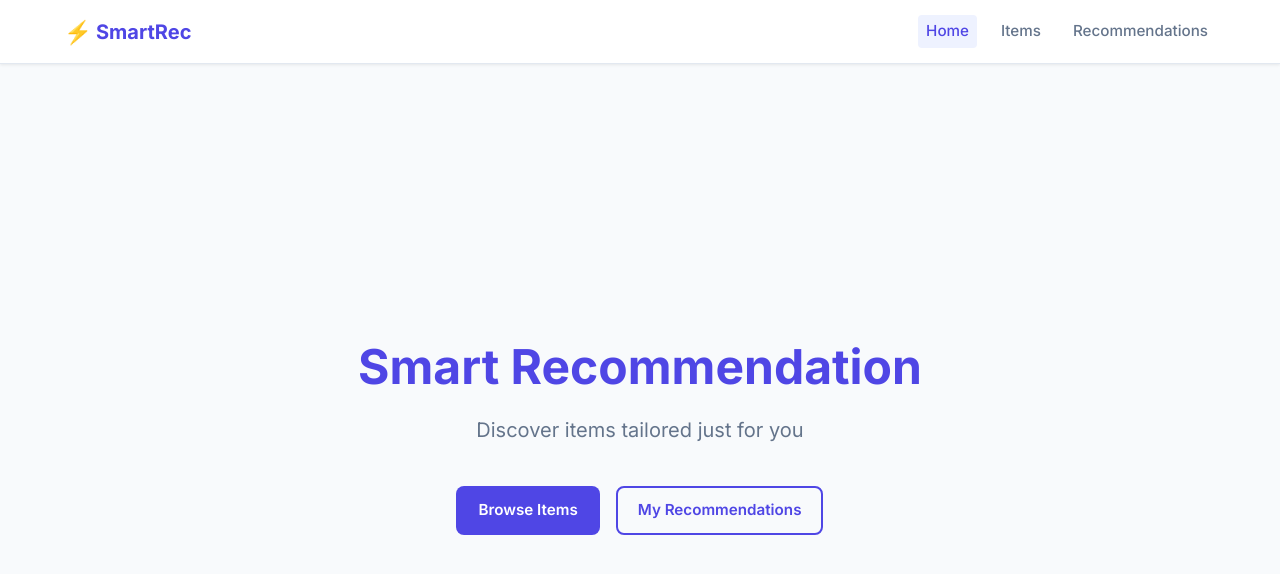
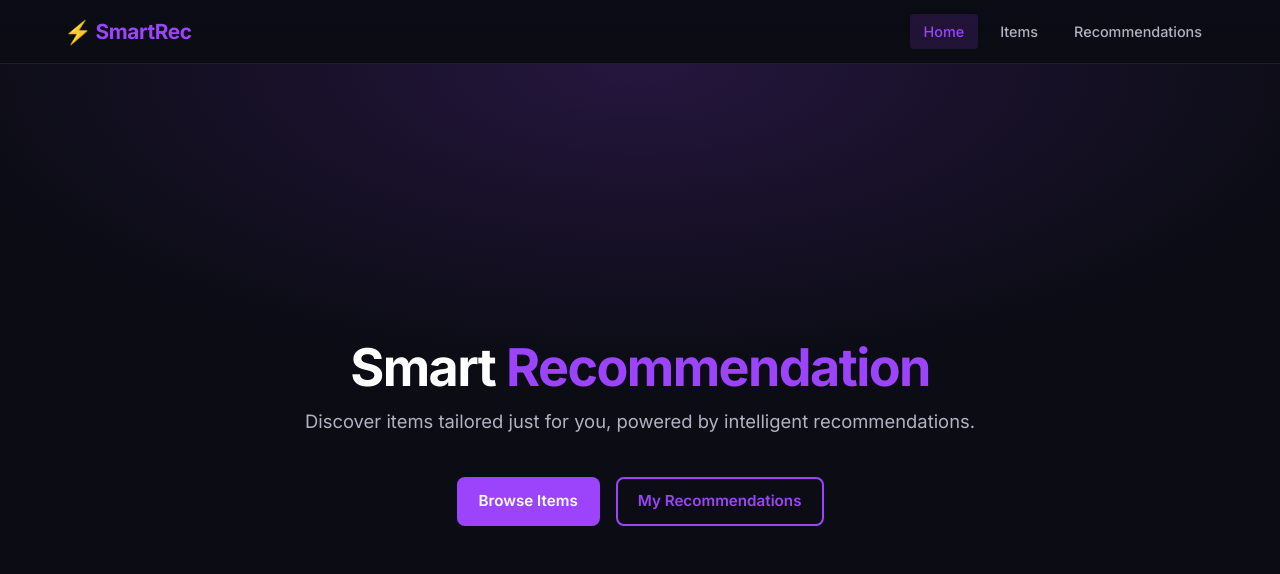
Before and after one commit to Arthur-Santos13/smart-recommendation-frontend, an Angular app: page /home in a window 1280 px wide. Shown: the top 574 px of the page. Built offline with nearby package versions, Linux system fonts and the light colour scheme.

Commit message:
feat(item): create item listing page with basic UI

```diff
--- a/src/app/components/layout/layout.scss
+++ b/src/app/components/layout/layout.scss
@@ -9,9 +9,9 @@
     top: 0;
     z-index: 100;
     height: var(--header-height);
-    background-color: var(--color-surface);
+    background: linear-gradient(180deg, rgba(11, 12, 20, 0.98) 0%, rgba(11, 12, 20, 0.85) 100%);
+    backdrop-filter: blur(12px);
     border-bottom: 1px solid var(--color-border);
-    box-shadow: var(--shadow-sm);
 
     &__inner {
         display: flex;
@@ -28,9 +28,15 @@
         align-items: center;
         gap: var(--spacing-xs);
         text-decoration: none;
-        font-weight: 700;
-        font-size: 1.25rem;
+        font-weight: 800;
+        font-size: 1.3rem;
+        letter-spacing: -0.02em;
         color: var(--color-primary);
+        transition: opacity 0.2s;
+
+        &:hover {
+            opacity: 0.85;
+        }
     }
 
     &__brand-icon {
@@ -40,21 +46,21 @@
     &__nav {
         display: flex;
         align-items: center;
-        gap: var(--spacing-md);
+        gap: var(--spacing-sm);
     }
 
     &__nav-link {
         text-decoration: none;
-        font-size: 0.95rem;
+        font-size: 0.9rem;
         font-weight: 500;
         color: var(--color-text-secondary);
-        padding: var(--spacing-xs) var(--spacing-sm);
+        padding: 0.4rem 0.875rem;
         border-radius: var(--radius-sm);
         transition: color 0.2s, background-color 0.2s;
 
         &:hover {
-            color: var(--color-primary);
-            background-color: var(--color-primary-light);
+            color: var(--color-text);
+            background-color: rgba(255, 255, 255, 0.06);
         }
 
         &--active {
--- a/src/app/pages/home/home.html
+++ b/src/app/pages/home/home.html
@@ -1,7 +1,7 @@
 <section class="home-page">
     <div class="hero">
-        <h1 class="hero__title">Smart Recommendation</h1>
-        <p class="hero__subtitle">Discover items tailored just for you</p>
+        <h1 class="hero__title">Smart<span> Recommendation</span></h1>
+        <p class="hero__subtitle">Discover items tailored just for you, powered by intelligent recommendations.</p>
         <div class="hero__actions">
             <a routerLink="/items" class="btn btn--primary">Browse Items</a>
             <a routerLink="/recommendations" class="btn btn--outline">My Recommendations</a>
--- a/src/app/pages/home/home.scss
+++ b/src/app/pages/home/home.scss
@@ -4,23 +4,33 @@
     align-items: center;
     min-height: calc(100vh - var(--header-height));
     padding: var(--spacing-xl);
+    background:
+        radial-gradient(ellipse 80% 60% at 50% 0%, rgba(155, 68, 252, 0.18) 0%, transparent 70%),
+        var(--color-bg);
 }
 
 .hero {
     text-align: center;
-    max-width: 600px;
+    max-width: 680px;
 
     &__title {
-        font-size: 3rem;
-        font-weight: 700;
-        color: var(--color-primary);
+        font-size: 3.25rem;
+        font-weight: 800;
+        letter-spacing: -0.03em;
+        line-height: 1.15;
+        color: var(--color-text);
         margin-bottom: var(--spacing-sm);
+
+        span {
+            color: var(--color-primary);
+        }
     }
 
     &__subtitle {
-        font-size: 1.25rem;
+        font-size: 1.15rem;
         color: var(--color-text-secondary);
         margin-bottom: var(--spacing-xl);
+        line-height: 1.7;
     }
 
     &__actions {
--- a/src/app/pages/items/items.html
+++ b/src/app/pages/items/items.html
@@ -1,10 +1,46 @@
 <section class="items-page">
     <div class="page-header">
-        <h2 class="page-header__title">Items</h2>
-        <p class="page-header__subtitle">Browse all available items</p>
+        <h2 class="page-header__title">Browse Items</h2>
+        <p class="page-header__subtitle">Explore all available content</p>
     </div>
+
+    @if (loading()) {
+    <div class="items-skeleton">
+        @for (n of [1,2,3,4,5,6,7,8]; track n) {
+        <div class="skeleton-card"></div>
+        }
+    </div>
+    } @else if (error()) {
+    <div class="items-error">
+        <span class="items-error__icon">⚠</span>
+        <p class="items-error__message">{{ error() }}</p>
+    </div>
+    } @else if (items().length === 0) {
+    <div class="items-empty">
+        <p>No items found.</p>
+    </div>
+    } @else {
     <div class="items-grid">
-        <!-- Items will be rendered here in phase 3/4 -->
-        <p class="placeholder-text">Items will be listed here.</p>
+        @for (item of items(); track item.id) {
+        <article class="item-card">
+            <div class="item-card__thumb">
+                <span class="item-card__category-badge">{{ categoryLabel(item.category) }}</span>
+            </div>
+            <div class="item-card__body">
+                <h3 class="item-card__title">{{ item.title }}</h3>
+                @if (item.description) {
+                <p class="item-card__desc">{{ item.description }}</p>
+                }
+                @if (item.tags) {
+                <div class="item-card__tags">
+                    @for (tag of item.tags.split(','); track tag) {
+                    <span class="item-card__tag">{{ tag.trim() }}</span>
+                    }
+                </div>
+                }
+            </div>
+        </article>
+        }
     </div>
+    }
 </section>
--- a/src/app/pages/items/items.scss
+++ b/src/app/pages/items/items.scss
@@ -4,16 +4,146 @@
     margin: 0 auto;
 }
 
+// ─── Grid ────────────────────────────────────────────────────────────────────
 .items-grid {
     display: grid;
-    grid-template-columns: repeat(auto-fill, minmax(280px, 1fr));
+    grid-template-columns: repeat(auto-fill, minmax(260px, 1fr));
     gap: var(--spacing-lg);
     margin-top: var(--spacing-xl);
 }
 
-.placeholder-text {
-    color: var(--color-text-secondary);
-    grid-column: 1 / -1;
+// ─── Card ────────────────────────────────────────────────────────────────────
+.item-card {
+    background-color: var(--color-surface);
+    border: 1px solid var(--color-border);
+    border-radius: var(--radius-lg);
+    overflow: hidden;
+    cursor: pointer;
+    transition: transform 0.2s ease, box-shadow 0.2s ease, border-color 0.2s ease;
+
+    &:hover {
+        transform: translateY(-4px) scale(1.01);
+        box-shadow: var(--shadow-lg);
+        border-color: rgba(155, 68, 252, 0.4);
+    }
+
+    &__thumb {
+        position: relative;
+        height: 140px;
+        background: linear-gradient(135deg, var(--color-surface-2) 0%, #1e1030 100%);
+        display: flex;
+        align-items: flex-start;
+        justify-content: flex-end;
+        padding: var(--spacing-sm);
+    }
+
+    &__category-badge {
+        font-size: 0.7rem;
+        font-weight: 700;
+        text-transform: uppercase;
+        letter-spacing: 0.08em;
+        color: var(--color-primary);
+        background-color: var(--color-primary-light);
+        border: 1px solid rgba(155, 68, 252, 0.3);
+        padding: 0.2rem 0.5rem;
+        border-radius: var(--radius-sm);
+    }
+
+    &__body {
+        padding: var(--spacing-md);
+    }
+
+    &__title {
+        font-size: 0.95rem;
+        font-weight: 600;
+        color: var(--color-text);
+        line-height: 1.4;
+        margin-bottom: var(--spacing-xs);
+        display: -webkit-box;
+        -webkit-line-clamp: 2;
+        -webkit-box-orient: vertical;
+        overflow: hidden;
+    }
+
+    &__desc {
+        font-size: 0.82rem;
+        color: var(--color-text-secondary);
+        line-height: 1.55;
+        margin-bottom: var(--spacing-sm);
+        display: -webkit-box;
+        -webkit-line-clamp: 2;
+        -webkit-box-orient: vertical;
+        overflow: hidden;
+    }
+
+    &__tags {
+        display: flex;
+        flex-wrap: wrap;
+        gap: 0.3rem;
+        margin-top: var(--spacing-xs);
+    }
+
+    &__tag {
+        font-size: 0.7rem;
+        color: var(--color-text-muted);
+        background-color: rgba(255, 255, 255, 0.05);
+        border: 1px solid var(--color-border);
+        padding: 0.15rem 0.45rem;
+        border-radius: 999px;
+    }
+}
+
+// ─── Skeleton ────────────────────────────────────────────────────────────────
+.items-skeleton {
+    display: grid;
+    grid-template-columns: repeat(auto-fill, minmax(260px, 1fr));
+    gap: var(--spacing-lg);
+    margin-top: var(--spacing-xl);
+}
+
+.skeleton-card {
+    height: 220px;
+    background: linear-gradient(90deg,
+            var(--color-surface) 25%,
+            var(--color-surface-2) 50%,
+            var(--color-surface) 75%);
+    background-size: 200% 100%;
+    animation: shimmer 1.4s infinite;
+    border-radius: var(--radius-lg);
+    border: 1px solid var(--color-border);
+}
+
+@keyframes shimmer {
+    0% {
+        background-position: 200% 0;
+    }
+
+    100% {
+        background-position: -200% 0;
+    }
+}
+
+// ─── States ──────────────────────────────────────────────────────────────────
+.items-error {
+    display: flex;
+    flex-direction: column;
+    align-items: center;
+    gap: var(--spacing-sm);
+    padding: var(--spacing-2xl) 0;
+    color: var(--color-error);
     text-align: center;
-    padding: var(--spacing-xl) 0;
+
+    &__icon {
+        font-size: 2rem;
+    }
+
+    &__message {
+        font-size: 0.95rem;
+    }
 }
+
+.items-empty {
+    padding: var(--spacing-2xl) 0;
+    text-align: center;
+    color: var(--color-text-muted);
+}
--- a/src/app/pages/items/items.ts
+++ b/src/app/pages/items/items.ts
@@ -1,9 +1,35 @@
-import { Component } from '@angular/core';
+import { Component, OnInit, inject, signal } from '@angular/core';
+import { CommonModule } from '@angular/common';
+import { ItemService } from '../../services/item.service';
+import { Item } from '../../models/item.model';
 
 @Component({
     selector: 'app-items',
-    imports: [],
+    imports: [CommonModule],
     templateUrl: './items.html',
-    styleUrl: './items.scss'
+    styleUrl: './items.scss',
 })
-export class ItemsComponent { }
+export class ItemsComponent implements OnInit {
+    private readonly itemService = inject(ItemService);
+
+    items = signal<Item[]>([]);
+    loading = signal(true);
+    error = signal<string | null>(null);
+
+    ngOnInit(): void {
+        this.itemService.getAll({ page: 1, limit: 20 }).subscribe({
+            next: (res) => {
+                this.items.set(res.items);
+                this.loading.set(false);
+            },
+            error: (err) => {
+                this.error.set(err.message ?? 'Failed to load items.');
+                this.loading.set(false);
+            },
+        });
+    }
+
+    categoryLabel(category: string): string {
+        return category.charAt(0).toUpperCase() + category.slice(1);
+    }
+}
--- a/src/styles.scss
+++ b/src/styles.scss
@@ -1,18 +1,18 @@
 // ─── CSS Custom Properties ────────────────────────────────────────────────────
 :root {
-    // Colors
-    --color-primary: #4f46e5;
-    --color-primary-dark: #3730a3;
-    --color-primary-light: #eef2ff;
-    --color-secondary: #06b6d4;
+    --color-primary: #9b44fc;
+    --color-primary-dark: #7b2fbe;
+    --color-primary-light: rgba(155, 68, 252, 0.15);
+    --color-secondary: #00b4d8;
 
-    --color-bg: #f8fafc;
-    --color-surface: #ffffff;
-    --color-border: #e2e8f0;
+    --color-bg: #0b0c14;
+    --color-surface: #12131f;
+    --color-surface-2: #1a1b2e;
+    --color-border: rgba(255, 255, 255, 0.08);
 
-    --color-text: #0f172a;
-    --color-text-secondary: #64748b;
-    --color-text-muted: #94a3b8;
+    --color-text: #ffffff;
+    --color-text-secondary: #b0b3c1;
+    --color-text-muted: #6b7280;
 
     --color-success: #22c55e;
     --color-warning: #f59e0b;
@@ -36,9 +36,10 @@
     --radius-lg: 16px;
 
     // Shadows
-    --shadow-sm: 0 1px 3px rgba(0, 0, 0, 0.08);
-    --shadow-md: 0 4px 12px rgba(0, 0, 0, 0.1);
-    --shadow-lg: 0 8px 24px rgba(0, 0, 0, 0.12);
+    --shadow-sm: 0 1px 3px rgba(0, 0, 0, 0.4);
+    --shadow-md: 0 4px 16px rgba(0, 0, 0, 0.5);
+    --shadow-lg: 0 8px 32px rgba(0, 0, 0, 0.6);
+    --shadow-glow: 0 0 20px rgba(155, 68, 252, 0.3);
 
     // Typography
     --font-sans: 'Inter', system-ui, -apple-system, BlinkMacSystemFont, 'Segoe UI',
@@ -132,6 +133,7 @@ svg {
 
         &:hover {
             background-color: var(--color-primary-light);
+            box-shadow: var(--shadow-glow);
         }
     }
 
```
